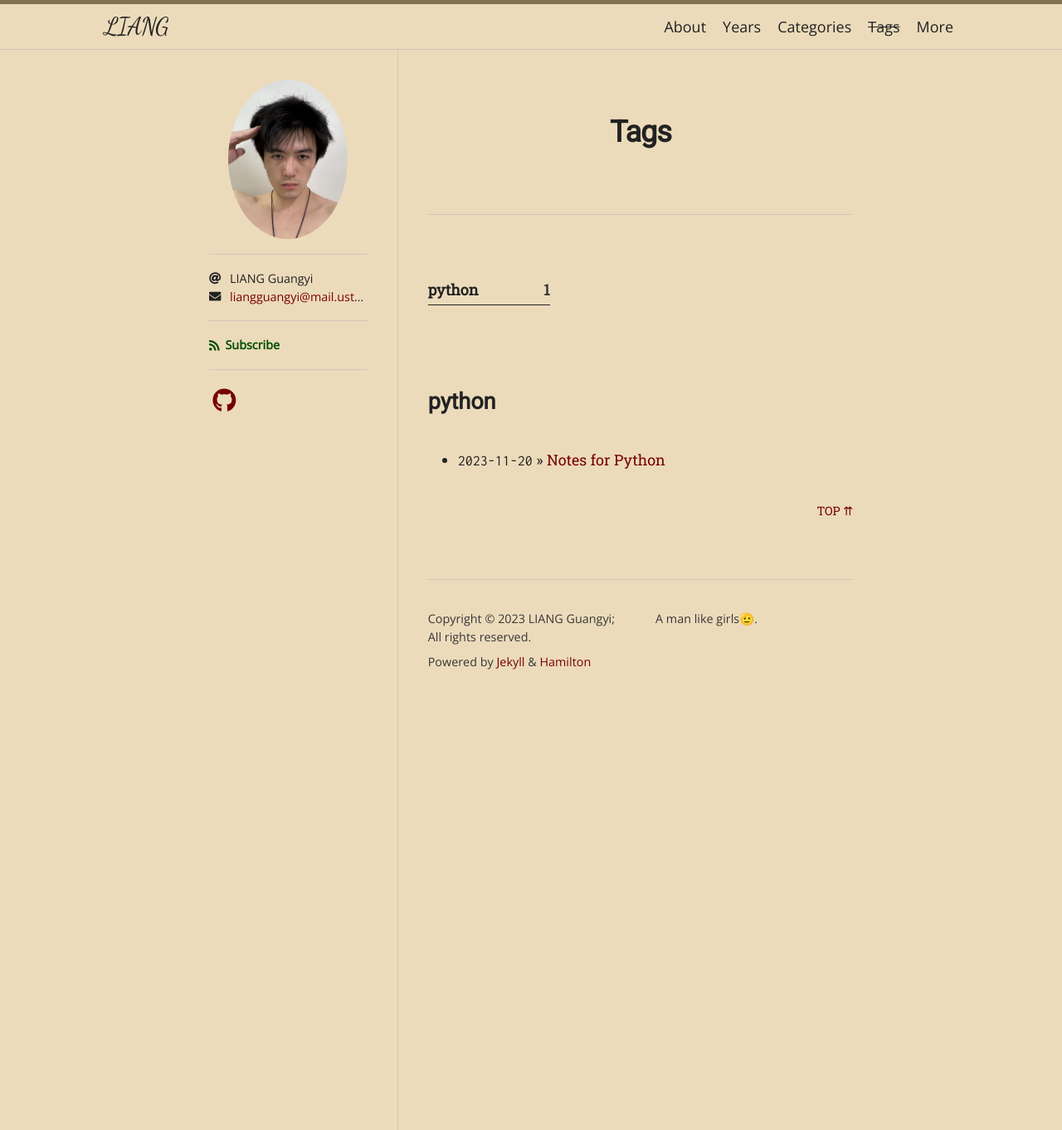
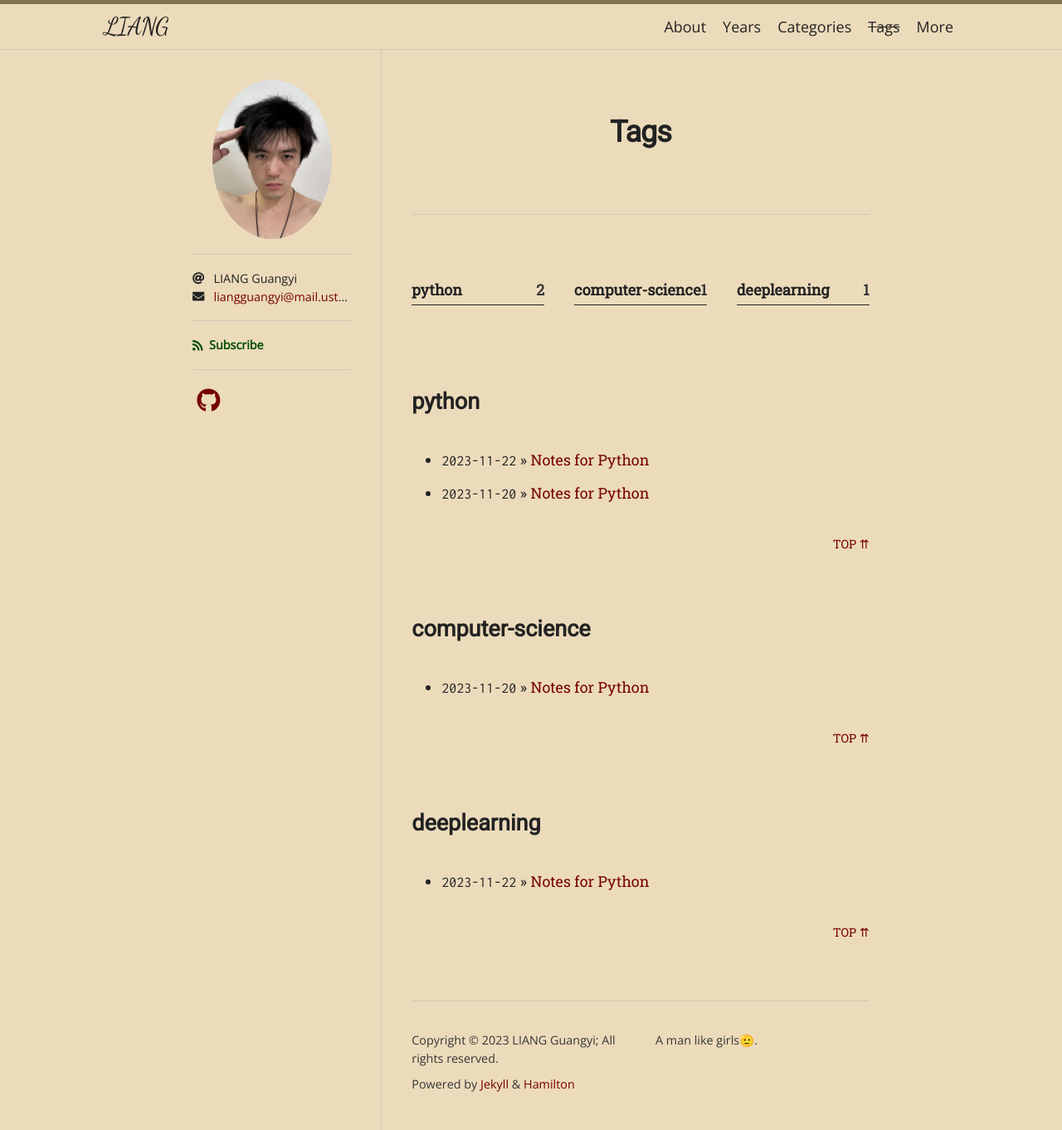
Before and after one commit to liangguangyii/liangguangyii.github.io, a Jekyll site: the page built from tags.md, in a window 1280 px wide. Shown: the whole page at 83% size. Built offline with Jekyll 4.4.1, drawn with Linux system fonts in a browser that asks for light colours; nearby versions of some CDN libraries; some web fonts are replaced.

Commit message:
update tags of python notes

```diff
--- a/_posts/2023-11-20-notes-for-python.md
+++ b/_posts/2023-11-20-notes-for-python.md
@@ -1,7 +1,7 @@
 ---
 layout: post
 title: Notes for Python
-tags: [Python]
+tags: [Python, "Computer Science"]
 categories: notes
 toc: true
 math: true
```
Also changed, not shown: _posts/2023-11-22-notes-for-deeplearning.md (added, +26 -0 lines).
